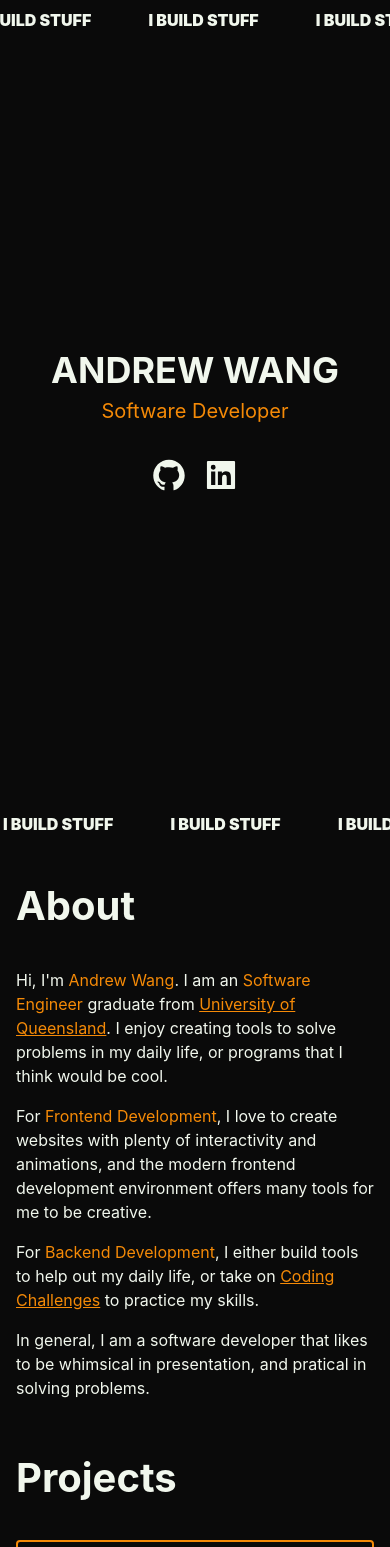
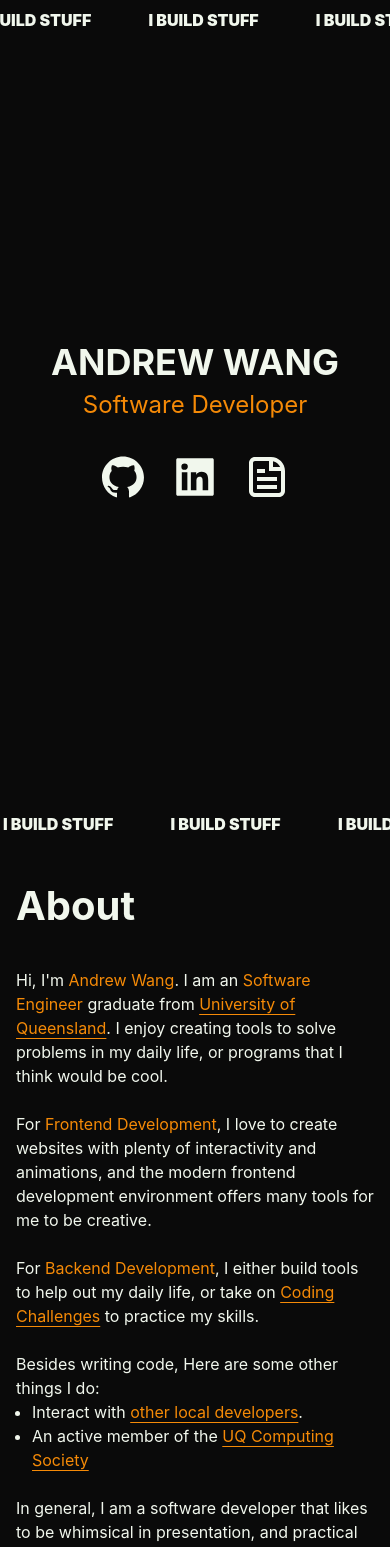
Before and after one commit to AncientMeme/AncientMeme.github.io, a React (Create React App) app: page / in a window 390 px wide. Shown: the top 1547 px of the page. Built offline with nearby package versions, Linux system fonts and the light colour scheme.

Commit message:
Changed styling for all files

```diff
--- a/public/index.html
+++ b/public/index.html
@@ -26,7 +26,7 @@
     -->
     <title>Andrew Wang - Software Developer</title>
   </head>
-  <body>
+  <body class="text-dark-text bg-dark-primary box-border">
     <noscript>You need to enable JavaScript to run this app.</noscript>
     <div id="root"></div>
     <!--
--- a/src/components/About/About.js
+++ b/src/components/About/About.js
@@ -5,23 +5,35 @@ import AboutContent from "./AboutContent";
 function About() {
   // Animation
   const container = {
-    hidden: {opacity: 0},
+    hidden: {
+      x: -100,
+      opacity: 0,
+    },
     show: {
+      x: 0,
       opacity: 1,
       transition: {
-        staggerChildren: 0.25
+        bounch: 0.1,
+        duration: 0.5,
+        delayChildren: 0.5,
+        staggerChildren: 0.5,
       }
     }
   }
 
   const element = {
     hidden: {
-      y: 50,
+      y: 30,
       opacity: 0,
     },
     show: {
       y: 0,
       opacity: 1,
+      transition: {
+        bounch: 0,
+        ease: "easeOut",
+        duration: 0.5,
+      }
     }
   }
 
@@ -31,11 +43,10 @@ function About() {
     content.push(
       <motion.div
         key={entry.id}
-        className="mb-4"
+        className="mb-6 last:mb-0"
         variants={element}
       >
         {entry.Content}
-        <br></br>
       </motion.div>
     );
   });
@@ -45,10 +56,9 @@ function About() {
         variants={container}
         initial="hidden"
         whileInView="show"
-        className="px-4 md:mt-12 md:px-28"
-        viewport={{once: true, amount: 0.8}}
+        viewport={{once: true, amount: 0.4}}
       >
-        <h1 key="about-header" className="my-8 text-[40px] md:text-5xl font-bold">About</h1>
+        <h1 key="about-header" className="my-8 text-[40px] font-bold">About</h1>
         {content}
       </motion.section>
   );
--- a/src/components/About/AboutContent.js
+++ b/src/components/About/AboutContent.js
@@ -32,7 +32,18 @@ const AboutContent = [
     id: "about-3",
     Content:
       <>
-        In general, I am a software developer that likes to be whimsical in presentation, and pratical in solving problems.
+        Besides writing code, Here are some other things I do:
+        <ul className="pl-4 list-disc">
+          <li>Interact with <TextLink text="other local developers" href="https://www.meetup.com/brisbane-beginner-coder-collective/"/>.</li>
+          <li>An active member of the <TextLink text="UQ Computing Society" href="https://uqcs.org/" /></li>
+        </ul>
+      </>
+  },
+  {
+    id: "about-4",
+    Content:
+      <>
+        In general, I am a software developer that likes to be whimsical in presentation, and practical in solving problems.
       </>
   }
 ];
--- a/src/components/Banner/Banner.js
+++ b/src/components/Banner/Banner.js
@@ -1,7 +1,9 @@
 import React from "react";
 import { AiFillGithub, AiFillLinkedin } from "react-icons/ai";
+import Resume from "../../assets/andrew-wang-cv.pdf";
 import IconButton from "../IconButton.js";
 import Slider from "../Slider.js";
+import { CgFileDocument } from "react-icons/cg";
 
 function Banner()
 {
@@ -18,8 +20,8 @@ function Banner()
         <h1 className="block font-bold text-[36px] md:text-5xl shrink grow-0">
           ANDREW WANG
         </h1>
-        <h2 className="text-xl md:text-3xl md:mt-4 text-dark-accent">Software Developer</h2>
-        <nav className="mt-6 flex content-center justify-center">
+        <h2 className="text-2xl md:text-3xl md:mt-4 text-dark-accent">Software Developer</h2>
+        <nav className="text-5xl md:text-6xl mt-6 flex content-center justify-center gap-x-2">
           <IconButton
             Icon={<AiFillGithub/>}
             href={"https://github.com/AncientMeme"}
@@ -29,6 +31,11 @@ function Banner()
             Icon={<AiFillLinkedin/>}
             href={"https://www.linkedin.com/in/andrew-wang-dev/"}
             aria={"LinkedIn link to Andrew Wang's Profile"}
+          />
+          <IconButton
+            Icon={<CgFileDocument/>}
+            href={Resume}
+            aria={"Andrew Wang's Resume"}
           />
         </nav>
       </div>
--- a/src/components/Home.js
+++ b/src/components/Home.js
@@ -2,14 +2,18 @@ import React from "react";
 import Banner from "./Banner/Banner.js";
 import Projects from "./Project/Projects.js";
 import About from "./About/About.js";
+import Footer from "./Footer.js";
 
 function Home()
 {
   return (
     <>
       <Banner />
-      <About />
-      <Projects />
+      <div className="px-4 md:mt-12 md:px-28">
+        <About />
+        <Projects />
+        <Footer />
+      </div>
     </>
   );
 }
--- a/src/components/IconButton.js
+++ b/src/components/IconButton.js
@@ -1,10 +1,10 @@
 import React from "react";
 
-function IconButton({href, aria, Icon})
+function IconButton({href, aria, size, Icon})
 {
   return (
     <a
-      className="m-2 text-4xl text-dark-text md:text-6xl"
+      className="m-2 text-dark-text"
       href={href}
       rel="noreferrer"
       target="_blank"
--- a/src/components/Project/Projects.js
+++ b/src/components/Project/Projects.js
@@ -21,8 +21,8 @@ function Projects()
   }
 
   return(
-    <article className="px-4 md:mt-12 md:px-28 overflow-hidden">
-      <h1 className="my-8 text-[40px] md:text-5xl font-bold">Projects</h1>
+    <article className="overflow-hidden">
+      <h1 className="my-8 text-[40px] font-bold">Projects</h1>
       <section className="flex flex-col gap-y-8 justify-center">
         {projectCards}
       </section>
--- a/src/components/Slider.js
+++ b/src/components/Slider.js
@@ -25,7 +25,7 @@ function Slider({text="placeholder", repeatCount=5, isReverse=false}) {
   for (let i = 0; i < realCount * 2; ++i) {
     elements.push(
       <div key={i} className="flex-shrink-0 px-4" style={{ width: `${100 / realCount}%` }}>
-        <div className={`flex flex-col items-center justify-center h-full font-black text-base md:text-xl`}>
+        <div className={`flex flex-col items-center justify-center h-full font-black text-base cursor-default md:text-xl`}>
           {text}
         </div>
       </div>
--- a/src/components/TextLink.js
+++ b/src/components/TextLink.js
@@ -8,7 +8,7 @@ function TextLink({text, href=""})
       href={href}
     >
       <div className="inline text-dark-accent group-hover:text-dark-primary group-hover:no-underline relative
-        transition-colors duration-200 ease-out z-10 underline">
+        transition-colors duration-200 ease-out z-10 underline underline-offset-4">
         {text}
       </div>
       <div
```
